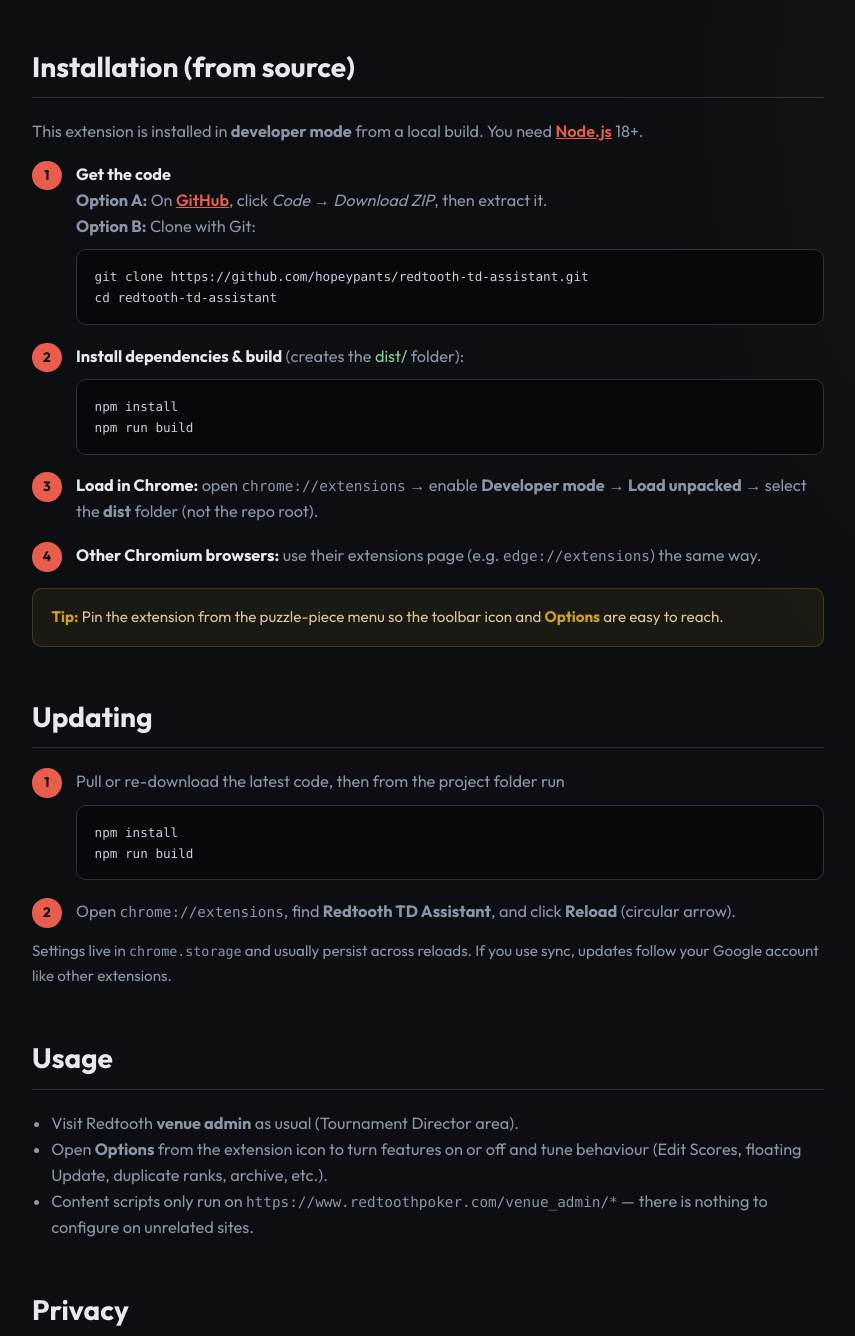
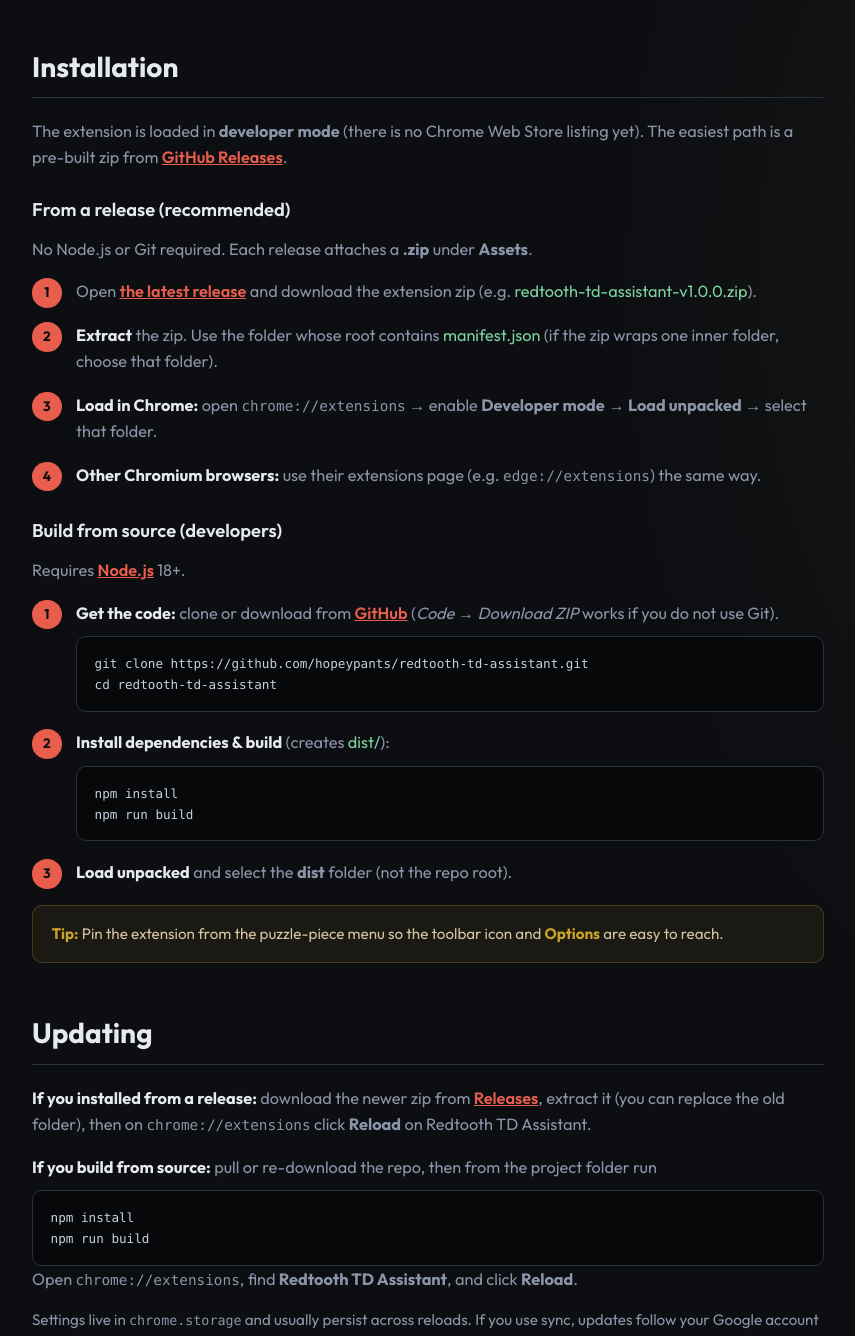
Before and after one commit to hopeypants/redtooth-td-assistant, a browser extension: page docs/index.html in a window 1280 px wide. Shown: the part 1464-2800 px from the top of the page, without its empty margins (212-1067 px from the left). Drawn offline with Linux system fonts and the light colour scheme.

Commit message:
Initial commit

```diff
--- a/docs/index.html
+++ b/docs/index.html
@@ -417,7 +417,14 @@
           <span class="badge neutral">Open source</span>
         </div>
         <div class="cta-row">
-          <a class="btn btn-primary" href="#installation">Get started</a>
+          <a
+            class="btn btn-primary"
+            href="https://github.com/hopeypants/redtooth-td-assistant/releases/latest"
+            target="_blank"
+            rel="noopener noreferrer"
+            >Download latest release</a
+          >
+          <a class="btn btn-ghost" href="#installation">How to install</a>
           <a
             class="btn btn-ghost"
             href="https://github.com/hopeypants/redtooth-td-assistant"
@@ -482,41 +489,80 @@
       </section>
 
       <section id="installation" class="block">
-        <h2 class="section-title">Installation (from source)</h2>
+        <h2 class="section-title">Installation</h2>
         <p style="color: var(--muted); margin-top: 0">
-          This extension is installed in <strong>developer mode</strong> from a local build. You need
-          <a href="https://nodejs.org/" target="_blank" rel="noopener">Node.js</a> 18+.
+          The extension is loaded in <strong>developer mode</strong> (there is no Chrome Web Store
+          listing yet). The easiest path is a pre-built zip from
+          <a
+            href="https://github.com/hopeypants/redtooth-td-assistant/releases/latest"
+            target="_blank"
+            rel="noopener noreferrer"
+            >GitHub Releases</a
+          >.
         </p>
 
+        <h3 style="font-size: 1.15rem; font-weight: 600; margin: 1.5rem 0 0.75rem; color: var(--text)">
+          From a release (recommended)
+        </h3>
+        <p style="color: var(--muted); margin-top: 0">
+          No Node.js or Git required. Each release attaches a <strong>.zip</strong> under
+          <strong>Assets</strong>.
+        </p>
         <ol class="steps">
           <li>
-            <strong style="color: var(--text)">Get the code</strong><br />
-            <strong>Option A:</strong> On
+            Open
+            <a
+              href="https://github.com/hopeypants/redtooth-td-assistant/releases/latest"
+              target="_blank"
+              rel="noopener noreferrer"
+              >the latest release</a
+            >
+            and download the extension zip (e.g. <span class="path">redtooth-td-assistant-v1.0.0.zip</span>).
+          </li>
+          <li>
+            <strong style="color: var(--text)">Extract</strong> the zip. Use the folder whose root
+            contains <span class="path">manifest.json</span> (if the zip wraps one inner folder, choose
+            that folder).
+          </li>
+          <li>
+            <strong style="color: var(--text)">Load in Chrome:</strong> open
+            <code>chrome://extensions</code> &rarr; enable <strong>Developer mode</strong> &rarr;
+            <strong>Load unpacked</strong> &rarr; select that folder.
+          </li>
+          <li>
+            <strong style="color: var(--text)">Other Chromium browsers:</strong> use their extensions
+            page (e.g. <code>edge://extensions</code>) the same way.
+          </li>
+        </ol>
+
+        <h3 style="font-size: 1.15rem; font-weight: 600; margin: 1.75rem 0 0.75rem; color: var(--text)">
+          Build from source (developers)
+        </h3>
+        <p style="color: var(--muted); margin-top: 0">
+          Requires <a href="https://nodejs.org/" target="_blank" rel="noopener">Node.js</a> 18+.
+        </p>
+        <ol class="steps">
+          <li>
+            <strong style="color: var(--text)">Get the code:</strong> clone or download from
             <a
               href="https://github.com/hopeypants/redtooth-td-assistant"
               target="_blank"
               rel="noopener noreferrer"
               >GitHub</a
-            >, click <em>Code</em> &rarr; <em>Download ZIP</em>, then extract it.<br />
-            <strong>Option B:</strong> Clone with Git:
+            >
+            (<em>Code</em> &rarr; <em>Download ZIP</em> works if you do not use Git).
             <pre><code>git clone https://github.com/hopeypants/redtooth-td-assistant.git
 cd redtooth-td-assistant</code></pre>
           </li>
           <li>
-            <strong style="color: var(--text)">Install dependencies &amp; build</strong> (creates the
-            <span class="path">dist/</span> folder):
+            <strong style="color: var(--text)">Install dependencies &amp; build</strong> (creates
+            <span class="path">dist/</span>):
             <pre><code>npm install
 npm run build</code></pre>
           </li>
           <li>
-            <strong style="color: var(--text)">Load in Chrome:</strong> open
-            <code>chrome://extensions</code> &rarr; enable <strong>Developer mode</strong> &rarr;
-            <strong>Load unpacked</strong> &rarr; select the <strong>dist</strong> folder (not the repo
-            root).
-          </li>
-          <li>
-            <strong style="color: var(--text)">Other Chromium browsers:</strong> use their extensions
-            page (e.g. <code>edge://extensions</code>) the same way.
+            <strong style="color: var(--text)">Load unpacked</strong> and select the
+            <strong>dist</strong> folder (not the repo root).
           </li>
         </ol>
 
@@ -528,18 +574,28 @@
 
       <section id="updating" class="block">
         <h2 class="section-title">Updating</h2>
-        <ol class="steps">
-          <li>
-            Pull or re-download the latest code, then from the project folder run
-            <pre><code>npm install
+        <p style="color: var(--muted); margin-top: 0">
+          <strong style="color: var(--text)">If you installed from a release:</strong> download the
+          newer zip from
+          <a
+            href="https://github.com/hopeypants/redtooth-td-assistant/releases/latest"
+            target="_blank"
+            rel="noopener noreferrer"
+            >Releases</a
+          >, extract it (you can replace the old folder), then on <code>chrome://extensions</code> click
+          <strong>Reload</strong> on Redtooth TD Assistant.
+        </p>
+        <p style="color: var(--muted); margin: 1rem 0 0">
+          <strong style="color: var(--text)">If you build from source:</strong> pull or re-download the
+          repo, then from the project folder run
+        </p>
+        <pre><code>npm install
 npm run build</code></pre>
-          </li>
-          <li>
-            Open <code>chrome://extensions</code>, find <strong>Redtooth TD Assistant</strong>, and
-            click <strong>Reload</strong> (circular arrow).
-          </li>
-        </ol>
-        <p style="color: var(--muted); font-size: 0.95rem">
+        <p style="color: var(--muted); margin: 0">
+          Open <code>chrome://extensions</code>, find <strong>Redtooth TD Assistant</strong>, and click
+          <strong>Reload</strong>.
+        </p>
+        <p style="color: var(--muted); font-size: 0.95rem; margin-top: 1rem">
           Settings live in <code>chrome.storage</code> and usually persist across reloads. If you use
           sync, updates follow your Google account like other extensions.
         </p>
@@ -572,11 +628,23 @@
 
       <footer class="site-footer">
         <div class="links">
+          <a
+            href="https://github.com/hopeypants/redtooth-td-assistant/releases/latest"
+            target="_blank"
+            rel="noopener noreferrer"
+            >Releases</a
+          >
           <a href="https://github.com/hopeypants/redtooth-td-assistant" target="_blank" rel="noopener noreferrer"
             >Repository</a
           >
           <a href="https://github.com/hopeypants/redtooth-td-assistant/issues" target="_blank" rel="noopener noreferrer"
             >Issues</a
+          >
+          <a
+            href="https://github.com/hopeypants/redtooth-td-assistant/blob/main/LICENSE"
+            target="_blank"
+            rel="noopener noreferrer"
+            >License (MIT)</a
           >
         </div>
         <p style="margin: 0; font-size: 0.85rem">
--- a/package.json
+++ b/package.json
@@ -12,8 +12,8 @@
     "generate-extension-key": "node scripts/generate-extension-key.mjs"
   },
   "keywords": [],
-  "author": "",
-  "license": "ISC",
+  "author": "hopeypants",
+  "license": "MIT",
   "description": "",
   "devDependencies": {
     "@crxjs/vite-plugin": "^2.4.0",
```
Also changed, not shown: README.md, 2 other files.
